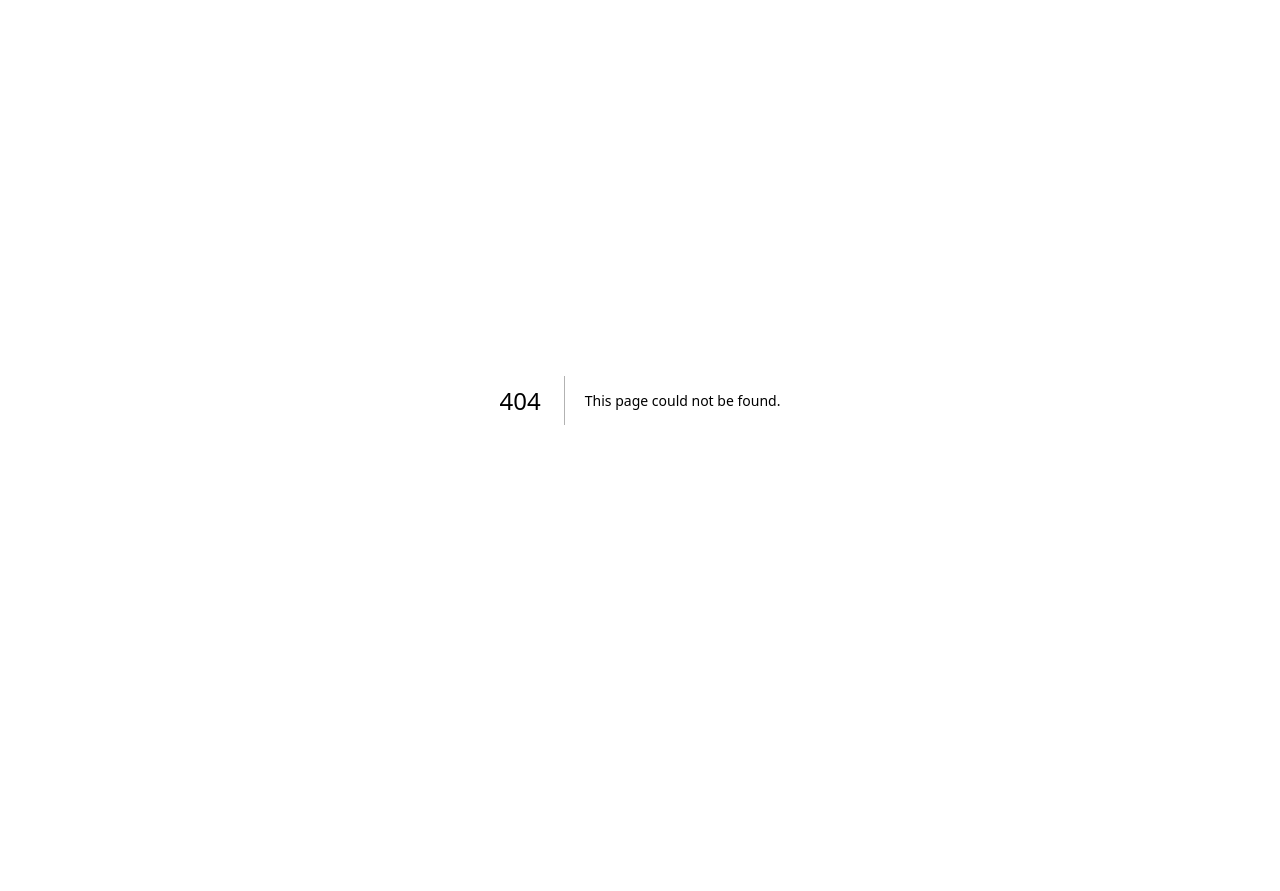
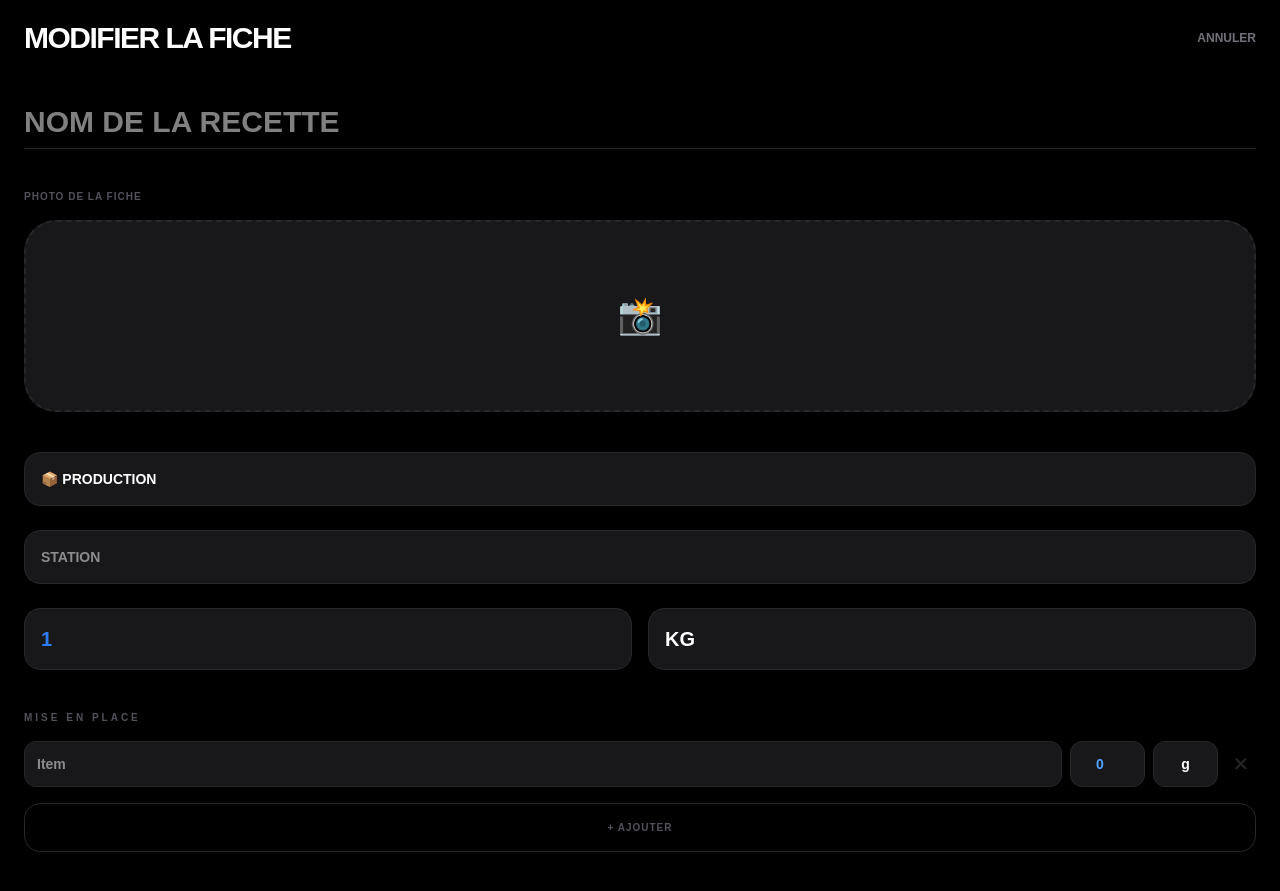
Before and after one commit to elitam/tchitchen, a Next.js app: page /recettes/modifier/1 in a window 1280 px wide. Before the commit this address had no page. Shown: the top 891 px of the page. Before the commit the page ends 800 px from the top, so only its background shows below. Built offline with nearby package versions, Linux system fonts and the light colour scheme; no server answers; the database is empty.

Commit message:
Modifier recette

```diff
--- /dev/null
+++ b/app/recettes/modifier/[id]/page.tsx
@@ -0,0 +1,151 @@
+'use client'
+import { useEffect, useState } from 'react'
+import { createClient } from '@supabase/supabase-js'
+import { useRouter, useParams } from 'next/navigation'
+
+const supabase = createClient(
+  process.env.NEXT_PUBLIC_SUPABASE_URL!,
+  process.env.NEXT_PUBLIC_SUPABASE_ANON_KEY!
+)
+
+export default function ModifierRecette() {
+  const router = useRouter()
+  const { id } = useParams()
+  const [loading, setLoading] = useState(false)
+  const [fetching, setFetching] = useState(true)
+
+  // États (identiques à l'ajout)
+  const [title, setTitle] = useState('')
+  const [category, setCategory] = useState<'production' | 'plating'>('production')
+  const [station, setStation] = useState('')
+  const [baseYield, setBaseYield] = useState(1)
+  const [unit, setUnit] = useState('kg')
+  const [instructions, setInstructions] = useState('')
+  const [image, setImage] = useState<string | null>(null)
+  const [ingredients, setIngredients] = useState([{ item: '', qty: 0, unit: 'g' }])
+
+  // CHARGEMENT DES DONNÉES EXISTANTES
+  useEffect(() => {
+    const fetchRecipe = async () => {
+      const { data, error } = await supabase.from('recipes').select('*').eq('id', id).single()
+      if (data) {
+        setTitle(data.title)
+        setCategory(data.category)
+        setStation(data.station || '')
+        setBaseYield(data.base_yield)
+        setUnit(data.unit)
+        setInstructions(data.instructions || '')
+        setImage(data.image_url)
+        setIngredients(data.ingredients || [])
+      }
+      setFetching(false)
+    }
+    fetchRecipe()
+  }, [id])
+
+  const handleImageChange = (e: React.ChangeEvent<HTMLInputElement>) => {
+    const file = e.target.files?.[0]
+    if (file) {
+      const reader = new FileReader()
+      reader.onloadend = () => setImage(reader.result as string)
+      reader.readAsDataURL(file)
+    }
+  }
+
+  const handleSubmit = async (e: React.FormEvent) => {
+    e.preventDefault()
+    setLoading(true)
+
+    const { error } = await supabase.from('recipes').update({
+      title, category, station, base_yield: baseYield, unit, ingredients, instructions, image_url: image
+    }).eq('id', id)
+
+    if (error) { alert(error.message); setLoading(false); }
+    else { router.push(`/recettes/${id}`); }
+  }
+
+  if (fetching) return <div className="p-10 text-zinc-800 font-black">CHARGEMENT...</div>
+
+  return (
+    <main className="min-h-screen bg-black text-white p-6 pb-32 pt-[calc(env(safe-area-inset-top)+20px)] font-sans overflow-x-hidden">
+      <div className="flex justify-between items-center mb-10">
+        <h1 className="text-3xl font-black tracking-tighter uppercase">Modifier la fiche</h1>
+        <button onClick={() => router.back()} className="text-zinc-500 font-bold text-xs uppercase">Annuler</button>
+      </div>
+
+      <form onSubmit={handleSubmit} className="space-y-10">
+        <input required type="text" placeholder="NOM DE LA RECETTE" value={title} onChange={(e) => setTitle(e.target.value)}
+          className="w-full bg-transparent border-b border-zinc-800 py-2 text-3xl font-black uppercase outline-none focus:border-blue-500 transition-colors"
+        />
+
+        {/* PHOTO SECTION */}
+        <div>
+          <label className="text-[10px] font-black text-zinc-600 uppercase tracking-widest block mb-4">Photo de la fiche</label>
+          <label className="relative flex flex-col items-center justify-center w-full h-48 bg-zinc-900 border-2 border-dashed border-zinc-800 rounded-[2rem] overflow-hidden cursor-pointer group active:scale-95 transition-transform">
+            {image ? <img src={image} className="w-full h-full object-cover" alt="" /> : <span className="text-4xl">📸</span>}
+            <input type="file" accept="image/*" onChange={handleImageChange} className="hidden" />
+          </label>
+        </div>
+
+        {/* CONFIGURATION */}
+        <div className="space-y-6">
+          <select value={category} onChange={(e:any) => setCategory(e.target.value)}
+            className="w-full bg-zinc-900 p-4 rounded-2xl border border-zinc-800 outline-none text-sm font-bold appearance-none"
+          >
+            <option value="production">📦 PRODUCTION</option>
+            <option value="plating">🍽️ LE PASS / DRESSAGE</option>
+          </select>
+
+          <input type="text" placeholder="STATION" value={station} onChange={(e) => setStation(e.target.value)}
+            className="w-full bg-zinc-900 p-4 rounded-2xl border border-zinc-800 outline-none text-sm font-bold uppercase"
+          />
+
+          <div className="grid grid-cols-2 gap-4">
+            <input type="number" step="0.1" value={baseYield} onFocus={(e) => e.target.select()} onChange={(e) => setBaseYield(Number(e.target.value))}
+              className="w-full bg-zinc-900 p-4 rounded-2xl border border-zinc-800 outline-none text-xl font-black text-blue-500"
+            />
+            <input type="text" placeholder="UNITÉ" value={unit} onChange={(e) => setUnit(e.target.value)}
+              className="w-full bg-zinc-900 p-4 rounded-2xl border border-zinc-800 outline-none text-xl font-black uppercase"
+            />
+          </div>
+        </div>
+
+        {/* INGRÉDIENTS */}
+        <div className="space-y-4">
+          <h2 className="text-[10px] font-black text-zinc-600 uppercase tracking-[0.3em]">Mise en place</h2>
+          <div className="space-y-3">
+            {ingredients.map((ing, index) => (
+              <div key={index} className="grid grid-cols-[1fr_75px_65px_30px] gap-2 items-center">
+                <input type="text" placeholder="Item" value={ing.item} onChange={(e) => {
+                  const n = [...ingredients]; n[index].item = e.target.value; setIngredients(n);
+                }} className="bg-zinc-900 p-3 rounded-xl border border-zinc-800 outline-none text-sm font-bold" />
+
+                <input type="number" step="0.1" value={ing.qty} onFocus={(e) => e.target.select()} onChange={(e) => {
+                  const n = [...ingredients]; n[index].qty = Number(e.target.value); setIngredients(n);
+                }} className="bg-zinc-900 p-3 rounded-xl border border-zinc-800 outline-none text-sm text-center text-blue-400 font-bold" />
+
+                <input type="text" value={ing.unit} onChange={(e) => {
+                  const n = [...ingredients]; n[index].unit = e.target.value; setIngredients(n);
+                }} className="bg-zinc-900 p-3 rounded-xl border border-zinc-800 outline-none text-sm text-center font-bold" />
+
+                <button type="button" onClick={() => setIngredients(ingredients.filter((_, i) => i !== index))} className="text-zinc-800 text-xl">✕</button>
+              </div>
+            ))}
+          </div>
+          <button type="button" onClick={() => setIngredients([...ingredients, { item: '', qty: 0, unit: 'g' }])}
+            className="w-full py-4 border border-zinc-800 rounded-2xl text-zinc-600 text-[10px] font-black uppercase tracking-widest"
+          >+ AJOUTER</button>
+        </div>
+
+        {/* PROCÉDÉ */}
+        <textarea rows={6} placeholder="PROCÉDÉ..." value={instructions} onChange={(e) => setInstructions(e.target.value)}
+          className="w-full bg-zinc-900 p-5 rounded-[2rem] border border-zinc-800 outline-none text-md leading-relaxed"
+        />
+
+        <button disabled={loading} className="w-full bg-blue-600 text-white py-6 rounded-[2rem] font-black uppercase tracking-widest active:scale-95 transition-transform shadow-xl shadow-blue-500/20">
+          {loading ? 'MISE À JOUR...' : 'ENREGISTRER LES MODIFICATIONS'}
+        </button>
+      </form>
+    </main>
+  )
+}
```
